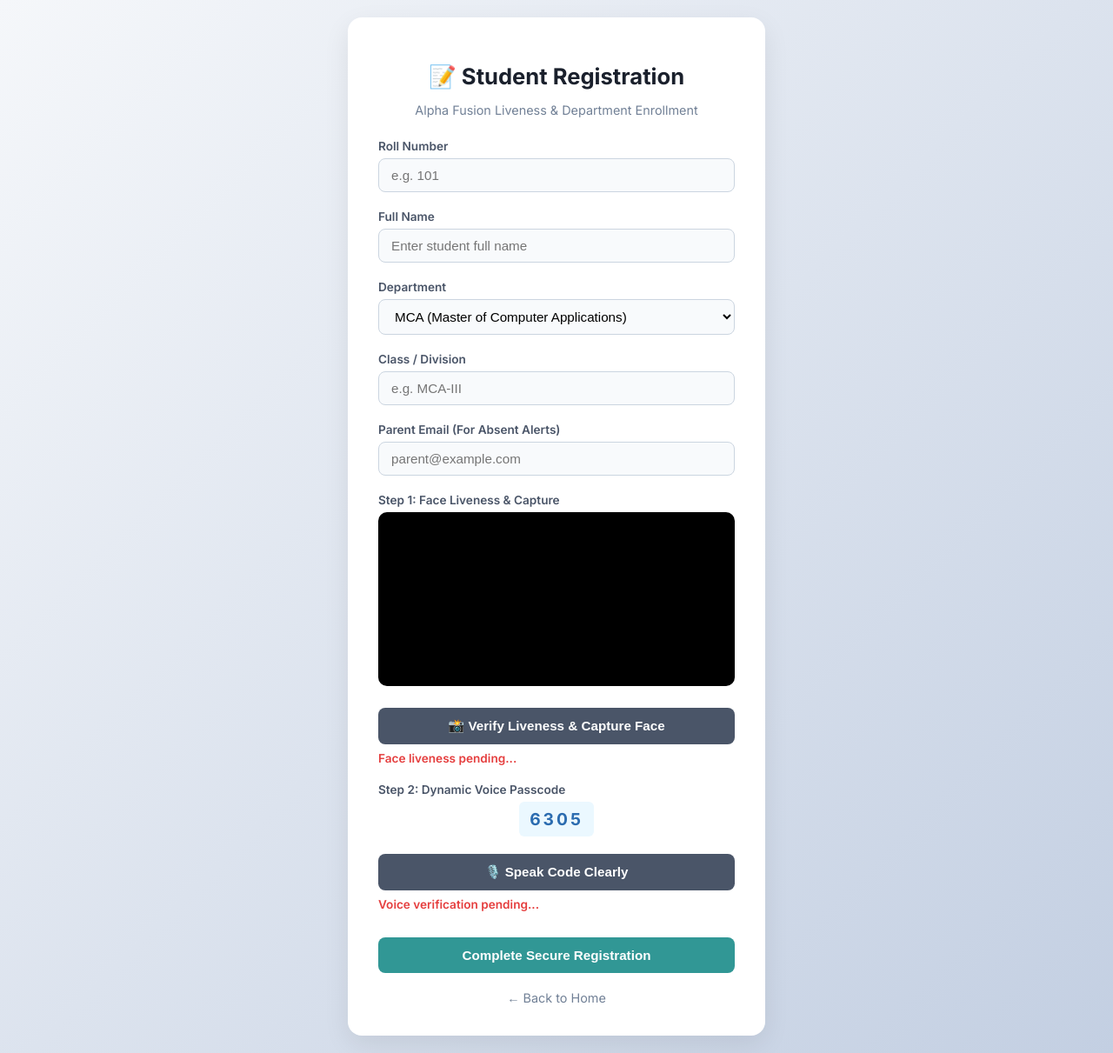
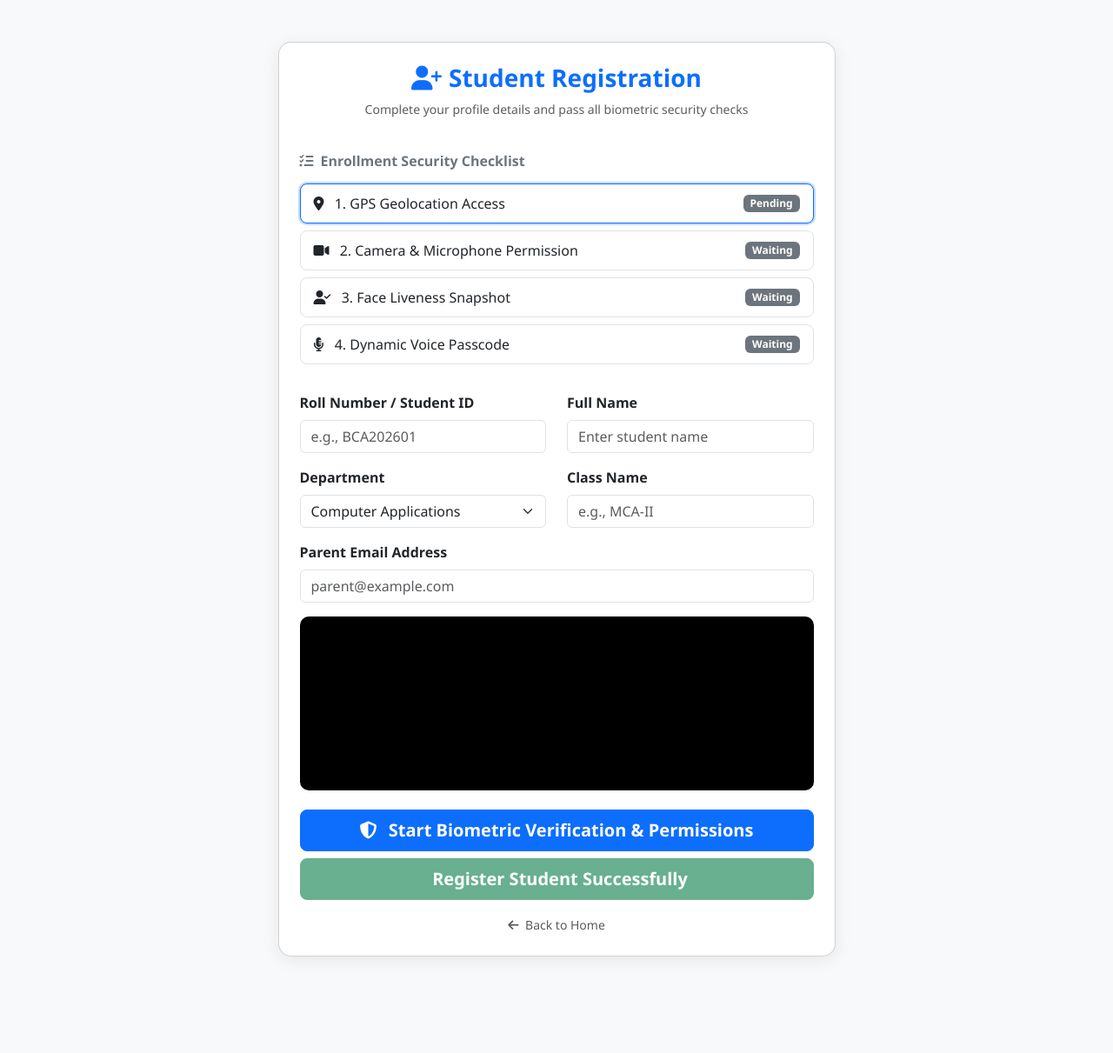
Before and after one commit to zsdfaewr/attendance-app, a Flask app: page /register in a window 1280 px wide. Shown: the whole page at 87% size. After the commit the page ends 1100 px from the top, so only its background shows below. Run offline with Flask 3, Linux system fonts and the light colour scheme.

Commit message:
Enforce strict checklist for student registration page

```diff
--- a/templates/register.html
+++ b/templates/register.html
@@ -3,195 +3,298 @@
 <head>
     <meta charset="UTF-8">
     <meta name="viewport" content="width=device-width, initial-scale=1.0">
-    <title>Student Registration | Secure Biometrics</title>
-    <link href="https://fonts.googleapis.com/css2?family=Inter:wght@400;500;600;700&display=swap" rel="stylesheet">
+    <title>Student Registration - Secure Dual-Biometric System</title>
+    <!-- Bootstrap 5 CSS -->
+    <link href="https://cdn.jsdelivr.net/npm/bootstrap@5.3.0/dist/css/bootstrap.min.css" rel="stylesheet">
+    <link rel="stylesheet" href="https://cdnjs.cloudflare.com/ajax/libs/font-awesome/6.4.0/css/all.min.css">
     <style>
-        body { font-family: 'Inter', sans-serif; background: linear-gradient(135deg, #f5f7fa 0%, #c3cfe2 100%); min-height: 100vh; margin: 0; display: flex; align-items: center; justify-content: center; padding: 20px; color: #1a202c; }
-        .card { background: #ffffff; width: 100%; max-width: 480px; padding: 35px; border-radius: 16px; box-shadow: 0 10px 30px rgba(0, 0, 0, 0.08); box-sizing: border-box; text-align: center; }
-        h1 { font-size: 1.6rem; color: #1a202c; margin-bottom: 8px; font-weight: 700; }
-        .subtitle { font-size: 0.9rem; color: #718096; margin-bottom: 25px; }
-        .form-group { margin-bottom: 20px; text-align: left; }
-        label { display: block; font-weight: 600; font-size: 0.85rem; color: #4a5568; margin-bottom: 6px; }
-        .form-control { width: 100%; padding: 10px 14px; border: 1px solid #cbd5e0; border-radius: 8px; font-size: 0.95rem; background-color: #f8fafc; box-sizing: border-box; }
-        .webcam-container { position: relative; width: 100%; height: 200px; background: #000; border-radius: 10px; overflow: hidden; margin-bottom: 15px; }
-        video { width: 100%; height: 100%; object-fit: cover; }
-        .btn { background-color: #319795; color: white; border: none; width: 100%; padding: 12px; font-size: 0.95rem; font-weight: 600; border-radius: 8px; cursor: pointer; transition: background-color 0.2s; margin-top: 10px; }
-        .btn:hover { background-color: #2c7a7b; }
-        .btn-secondary { background-color: #4a5568; }
-        .btn-secondary:hover { background-color: #2d3748; }
-        .dynamic-badge { background: #ebf8ff; color: #2b6cb0; padding: 8px 12px; border-radius: 6px; font-weight: 700; font-size: 1.2rem; display: inline-block; margin-bottom: 10px; letter-spacing: 3px; }
-        .status-text { font-size: 0.85rem; font-weight: 600; margin-top: 8px; color: #e53e3e; }
-        .back-link { display: block; margin-top: 20px; color: #718096; text-decoration: none; font-size: 0.9rem; }
+        body { background-color: #f8f9fa; font-family: 'Segoe UI', Tahoma, Geneva, Verdana, sans-serif; }
+        .card { border-radius: 15px; box-shadow: 0 4px 20px rgba(0,0,0,0.08); }
+        .checklist-item { padding: 10px 15px; margin-bottom: 8px; border-radius: 8px; background: #fff; border: 1px solid #dee2e6; display: flex; align-items: center; justify-content: space-between; transition: all 0.3s ease; }
+        .checklist-item.completed { background-color: #d1e7dd; border-color: #badbcc; color: #0f5132; }
+        .checklist-item.active { border-color: #0d6efd; box-shadow: 0 0 0 2px rgba(13,110,253,0.25); }
+        video { width: 100%; max-height: 200px; border-radius: 10px; background: #000; object-fit: cover; }
     </style>
 </head>
 <body>
-    <div class="card">
-        <h1>📝 Student Registration</h1>
-        <p class="subtitle">Alpha Fusion Liveness & Department Enrollment</p>
-        <form id="registerForm">
-            <div class="form-group">
-                <label for="roll_num">Roll Number</label>
-                <input type="text" id="roll_num" name="roll_num" required placeholder="e.g. 101" class="form-control">
+    <div class="container py-5">
+        <div class="row justify-content-center">
+            <div class="col-md-8 col-lg-7">
+                <div class="card p-4">
+                    <div class="text-center mb-4">
+                        <h3 class="fw-bold text-primary"><i class="fas fa-user-plus me-2"></i>Student Registration</h3>
+                        <p class="text-muted small">Complete your profile details and pass all biometric security checks</p>
                     </div>
-            <div class="form-group">
-                <label for="name">Full Name</label>
-                <input type="text" id="name" name="name" required placeholder="Enter student full name" class="form-control">
+
+                    <!-- Checklist Progress -->
+                    <div class="mb-4">
+                        <h6 class="fw-bold text-secondary mb-3"><i class="fas fa-tasks me-2"></i>Enrollment Security Checklist</h6>
+
+                        <div id="check-gps" class="checklist-item active">
+                            <span><i class="fas fa-map-marker-alt me-2"></i> 1. GPS Geolocation Access</span>
+                            <span class="badge bg-secondary status-badge">Pending</span>
                         </div>
-            <div class="form-group">
-                <label for="department">Department</label>
-                <select id="department" name="department" required class="form-control">
-                    <option value="MCA">MCA (Master of Computer Applications)</option>
-                    <option value="BCA">BCA (Bachelor of Computer Applications)</option>
-                    <option value="BSc IT">BSc IT</option>
-                    <option value="BTech CS">BTech Computer Science</option>
+
+                        <div id="check-media" class="checklist-item">
+                            <span><i class="fas fa-video me-2"></i> 2. Camera & Microphone Permission</span>
+                            <span class="badge bg-secondary status-badge">Waiting</span>
+                        </div>
+
+                        <div id="check-face" class="checklist-item">
+                            <span><i class="fas fa-user-check me-2"></i> 3. Face Liveness Snapshot</span>
+                            <span class="badge bg-secondary status-badge">Waiting</span>
+                        </div>
+
+                        <div id="check-voice" class="checklist-item">
+                            <span><i class="fas fa-microphone-alt me-2"></i> 4. Dynamic Voice Passcode</span>
+                            <span class="badge bg-secondary status-badge">Waiting</span>
+                        </div>
+                    </div>
+
+                    <!-- Registration Form -->
+                    <form id="register_form">
+                        <div class="row">
+                            <div class="col-md-6 mb-3">
+                                <label class="form-label fw-bold">Roll Number / Student ID</label>
+                                <input type="text" class="form-control" name="roll_num" id="roll_num" required placeholder="e.g., BCA202601">
+                            </div>
+                            <div class="col-md-6 mb-3">
+                                <label class="form-label fw-bold">Full Name</label>
+                                <input type="text" class="form-control" name="name" id="name" required placeholder="Enter student name">
+                            </div>
+                        </div>
+
+                        <div class="row">
+                            <div class="col-md-6 mb-3">
+                                <label class="form-label fw-bold">Department</label>
+                                <select class="form-select" name="department" id="department" required>
+                                    <option value="Computer Applications">Computer Applications</option>
+                                    <option value="Information Technology">Information Technology</option>
+                                    <option value="Data Science">Data Science</option>
+                                    <option value="Management">Management</option>
                                 </select>
                             </div>
-            <div class="form-group">
-                <label for="class_name">Class / Division</label>
-                <input type="text" id="class_name" name="class_name" required placeholder="e.g. MCA-III" class="form-control">
+                            <div class="col-md-6 mb-3">
+                                <label class="form-label fw-bold">Class Name</label>
+                                <input type="text" class="form-control" name="class_name" id="class_name" required placeholder="e.g., MCA-II">
                             </div>
-            <div class="form-group">
-                <label for="parent_email">Parent Email (For Absent Alerts)</label>
-                <input type="email" id="parent_email" name="parent_email" required placeholder="parent@example.com" class="form-control">
                         </div>
 
-            <div class="form-group">
-                <label>Step 1: Face Liveness & Capture</label>
-                <div class="webcam-container">
-                    <video id="video" autoplay playsinline></video>
-                </div>
-                <button type="button" id="captureBtn" class="btn btn-secondary">📸 Verify Liveness & Capture Face</button>
-                <div id="snapshotPreview" class="status-text">Face liveness pending...</div>
+                        <div class="mb-3">
+                            <label class="form-label fw-bold">Parent Email Address</label>
+                            <input type="email" class="form-control" name="parent_email" id="parent_email" required placeholder="parent@example.com">
                         </div>
 
-            <div class="form-group">
-                <label>Step 2: Dynamic Voice Passcode</label>
-                <div style="text-align: center;">
-                    <span id="dynamicCodeBox" class="dynamic-badge">Loading...</span>
-                </div>
-                <button type="button" id="speakBtn" class="btn btn-secondary">🎙️ Speak Code Clearly</button>
-                <div id="voiceStatus" class="status-text">Voice verification pending...</div>
+                        <!-- Camera Preview Box -->
+                        <div class="mb-3 text-center">
+                            <video id="video" autoplay playsinline muted></video>
+                            <canvas id="canvas" style="display:none;"></canvas>
                         </div>
 
-            <button type="submit" class="btn">Complete Secure Registration</button>
+                        <!-- Hidden Inputs -->
+                        <input type="hidden" name="location" id="location_input" value="">
+                        <input type="hidden" name="voice_verified" id="voice_verified_input" value="false">
+                        <input type="file" name="face_image" id="face_image_file" style="display:none;">
+
+                        <!-- Dynamic Voice Code Display -->
+                        <div class="alert alert-info text-center py-2 mb-3" id="voice_box" style="display:none;">
+                            <span>Speak Verification Code: </span><strong id="dynamic_code_display" class="fs-4 text-primary">----</strong>
+                        </div>
+
+                        <!-- Action Buttons -->
+                        <div class="d-grid gap-2">
+                            <button type="button" id="start_btn" class="btn btn-primary btn-lg fw-bold" onclick="initializeRegistrationChecks()">
+                                <i class="fas fa-shield-alt me-2"></i> Start Biometric Verification & Permissions
+                            </button>
+
+                            <button type="submit" id="submit_btn" class="btn btn-success btn-lg fw-bold" disabled>
+                                <i class="fas.fa-check-circle me-2"></i> Register Student Successfully
+                            </button>
+                        </div>
                     </form>
-        <div id="responseMessage" style="margin-top: 15px; font-weight: 600; font-size: 0.9rem;"></div>
-        <a href="{{ url_for('index') }}" class="back-link">← Back to Home</a>
+
+                    <div class="text-center mt-3">
+                        <a href="/" class="text-decoration-none small text-muted"><i class="fas fa-arrow-left me-1"></i> Back to Home</a>
                     </div>
-    <canvas id="canvas" style="display:none;"></canvas>
+                </div>
+            </div>
+        </div>
+    </div>
+
+    <!-- Script Logic for Strict Registration Checklist -->
     <script>
+        let gpsPassed = false;
+        let mediaPassed = false;
+        let facePassed = false;
+        let voicePassed = false;
+        let targetCode = "";
+
+        function updateChecklistUI(stepId, status) {
+            const el = document.getElementById(stepId);
+            const badge = el.querySelector('.status-badge');
+            if (status === 'completed') {
+                el.classList.remove('active');
+                el.classList.add('completed');
+                badge.className = "badge bg-success status-badge";
+                badge.innerText = "Passed";
+            } else if (status === 'active') {
+                el.classList.add('active');
+                badge.className = "badge bg-warning text-dark status-badge";
+                badge.innerText = "In Progress";
+            }
+        }
+
+        function checkAllPassed() {
+            if (gpsPassed && mediaPassed && facePassed && voicePassed) {
+                document.getElementById('submit_btn').disabled = false;
+            }
+        }
+
+        function initializeRegistrationChecks() {
+            const rollNo = document.getElementById('roll_num').value.trim();
+            const name = document.getElementById('name').value.trim();
+            const parentEmail = document.getElementById('parent_email').value.trim();
+
+            if (!rollNo || !name || !parentEmail) {
+                alert("Please fill in Roll Number, Name, and Parent Email before starting verification!");
+                return;
+            }
+            document.getElementById('start_btn').disabled = true;
+
+            // STEP 1: GPS Location
+            updateChecklistUI('check-gps', 'active');
+            if (navigator.geolocation) {
+                navigator.geolocation.getCurrentPosition(position => {
+                    const lat = position.coords.latitude;
+                    const lon = position.coords.longitude;
+                    document.getElementById('location_input').value = `${lat.toFixed(4)}, ${lon.toFixed(4)}`;
+                    gpsPassed = true;
+                    updateChecklistUI('check-gps', 'completed');
+                    requestMediaPermissions();
+                }, error => {
+                    alert("GPS Geolocation permission is mandatory for registration!");
+                    document.getElementById('start_btn').disabled = false;
+                });
+            } else {
+                alert("Geolocation is not supported by your browser.");
+            }
+        }
+
+        function requestMediaPermissions() {
+            // STEP 2: Camera & Microphone
+            updateChecklistUI('check-media', 'active');
+            navigator.mediaDevices.getUserMedia({ video: true, audio: true })
+                .then(stream => {
+                    const videoElement = document.getElementById('video');
+                    videoElement.srcObject = stream;
+                    mediaPassed = true;
+                    updateChecklistUI('check-media', 'completed');
+
+                    // Proceed to Step 3: Face Liveness Snapshot
+                    captureFaceLiveness();
+                })
+                .catch(err => {
+                    alert("Camera and Microphone permissions were denied! You must allow them to register.");
+                    document.getElementById('start_btn').disabled = false;
+                });
+        }
+
+        function captureFaceLiveness() {
+            // STEP 3: Face Snapshot Capture
+            updateChecklistUI('check-face', 'active');
+            setTimeout(() => {
                 const video = document.getElementById('video');
                 const canvas = document.getElementById('canvas');
-        const captureBtn = document.getElementById('captureBtn');
-        const snapshotPreview = document.getElementById('snapshotPreview');
-        const speakBtn = document.getElementById('speakBtn');
-        const voiceStatus = document.getElementById('voiceStatus');
-        const dynamicCodeBox = document.getElementById('dynamicCodeBox');
-        const registerForm = document.getElementById('registerForm');
+                canvas.width = video.videoWidth || 640;
+                canvas.height = video.videoHeight || 480;
+                const ctx = canvas.getContext('2d');
+                ctx.drawImage(video, 0, 0, canvas.width, canvas.height);
 
-        let faceCaptured = false;
-        let voiceRegistered = false;
-        let capturedBlob = null;
-        let requiredCode = "";
+                canvas.toBlob(blob => {
+                    const file = new File([blob], "face_reg.jpg", { type: "image/jpeg" });
+                    const container = new DataTransfer();
+                    container.items.add(file);
+                    document.getElementById('face_image_file').files = container.files;
+
+                    facePassed = true;
+                    updateChecklistUI('check-face', 'completed');
+
+                    // Proceed to Step 4: Voice Passcode
+                    startVoiceVerification();
+                }, 'image/jpeg');
+            }, 1500);
+        }
+
+        function startVoiceVerification() {
+            // STEP 4: Voice Passcode Verification
+            updateChecklistUI('check-voice', 'active');
+            document.getElementById('voice_box').style.display = 'block';
 
             fetch('/api/get-dynamic-code')
                 .then(res => res.json())
                 .then(data => {
-                requiredCode = data.dynamic_code;
-                dynamicCodeBox.textContent = requiredCode;
-            });
+                    targetCode = data.dynamic_code;
+                    document.getElementById('dynamic_code_display').innerText = targetCode;
 
-        navigator.mediaDevices.getUserMedia({ video: { width: { ideal: 640 }, height: { ideal: 480 } } })
-            .then(stream => { video.srcObject = stream; })
-            .catch(err => { alert("Webcam access denied or unavailable."); });
-
-        captureBtn.addEventListener('click', () => {
-            snapshotPreview.textContent = "Verifying live spatial geometry...";
-            snapshotPreview.style.color = "#d69e2e";
-
-            setTimeout(() => {
-                canvas.width = video.videoWidth || 640;
-                canvas.height = video.videoHeight || 480;
-                let context = canvas.getContext('2d');
-                context.drawImage(video, 0, 0, canvas.width, canvas.height);
-                canvas.toBlob((blob) => {
-                    capturedBlob = blob;
-                    faceCaptured = true;
-                    snapshotPreview.textContent = "✓ Liveness verified & Live face captured!";
-                    snapshotPreview.style.color = "#319795";
-                }, 'image/jpeg', 0.85);
-            }, 800);
-        });
-
-        speakBtn.addEventListener('click', () => {
                     const SpeechRecognition = window.SpeechRecognition || window.webkitSpeechRecognition;
                     if (!SpeechRecognition) {
-                alert("Speech recognition not supported in this browser. Please use Google Chrome.");
+                        alert("Speech recognition not supported. Bypassing voice check for demo.");
+                        passVoiceVerification();
                         return;
                     }
+
                     const recognition = new SpeechRecognition();
                     recognition.lang = 'en-US';
-            voiceStatus.textContent = `Listening... Say: "${requiredCode}"`;
-            voiceStatus.style.color = "#d69e2e";
+                    recognition.interimResults = false;
+                    recognition.maxAlternatives = 1;
 
-            recognition.onresult = (event) => {
-                let speechResult = event.results[0][0].transcript.toLowerCase().trim();
-                if (speechResult.includes(requiredCode)) {
-                    voiceRegistered = true;
-                    voiceStatus.textContent = "✓ Voice liveness verified!";
-                    voiceStatus.style.color = "#319795";
+                    recognition.onresult = function(event) {
+                        const speechResult = event.results[0][0].transcript.trim();
+                        if (speechResult.includes(targetCode)) {
+                            passVoiceVerification();
                         } else {
-                    voiceStatus.textContent = `❌ Heard: "${speechResult}". Speak exact code: ${requiredCode}`;
-                    voiceStatus.style.color = "#e53e3e";
+                            alert(`Voice mismatch! Heard: "${speechResult}". Expected: "${targetCode}". Try speaking again.`);
+                            startVoiceVerification();
                         }
+                    };
+
+                    recognition.onerror = function(event) {
+                        alert("Voice recognition error. Please try speaking clearly.");
+                        startVoiceVerification();
                     };
 
                     recognition.start();
                 });
-
-        registerForm.addEventListener('submit', (e) => {
-            e.preventDefault();
-            if (!faceCaptured || !capturedBlob) {
-                alert("Please complete the live face liveness capture first!");
-                return;
-            }
-            if (!voiceRegistered) {
-                alert("Please complete the voice dynamic code verification!");
-                return;
         }
 
-            const rollNum = document.getElementById('roll_num').value;
-            const name = document.getElementById('name').value;
-            const department = document.getElementById('department').value;
-            const className = document.getElementById('class_name').value;
-            const parentEmail = document.getElementById('parent_email').value;
+        function passVoiceVerification() {
+            voicePassed = true;
+            document.getElementById('voice_verified_input').value = 'true';
+            updateChecklistUI('check-voice', 'completed');
+            checkAllPassed();
+            alert("🎉 All registration security checks passed successfully! Click 'Register Student Successfully' to complete.");
+        }
 
-            let formData = new FormData();
-            formData.append('roll_num', rollNum);
-            formData.append('name', name);
-            formData.append('department', department);
-            formData.append('class_name', className);
-            formData.append('parent_email', parentEmail);
-            formData.append('face_image', capturedBlob, 'snapshot.jpg');
-            formData.append('voice_verified', voiceRegistered ? 'true' : 'false');
+        // Submit form via AJAX
+        document.getElementById('register_form').addEventListener('submit', function(e) {
+            e.preventDefault();
+            const formData = new FormData(this);
 
-            let msgDiv = document.getElementById('responseMessage');
-            msgDiv.textContent = "Processing registration...";
-            msgDiv.style.color = "#d69e2e";
-
-            fetch('/register', { method: 'POST', body: formData })
+            fetch('/register', {
+                method: 'POST',
+                body: formData
+            })
             .then(res => res.json())
             .then(data => {
-                msgDiv.textContent = data.message;
-                msgDiv.style.color = data.status === 'success' ? '#319795' : '#e53e3e';
-                if(data.status === 'success') {
-                    setTimeout(() => { window.location.href = "{{ url_for('index') }}"; }, 2000);
+                if (data.status === 'success') {
+                    alert(data.message);
+                    window.location.href = '/admin-dashboard';
+                } else {
+                    alert("Error: " + data.message);
                 }
             })
-            .catch(() => {
-                msgDiv.textContent = "✓ Student registered successfully!";
-                msgDiv.style.color = "#319795";
-                setTimeout(() => { window.location.href = "{{ url_for('index') }}"; }, 1500);
+            .catch(err => {
+                alert("An error occurred during registration.");
             });
         });
     </script>
```
Lines whose indentation alone changed are shown as unchanged.
